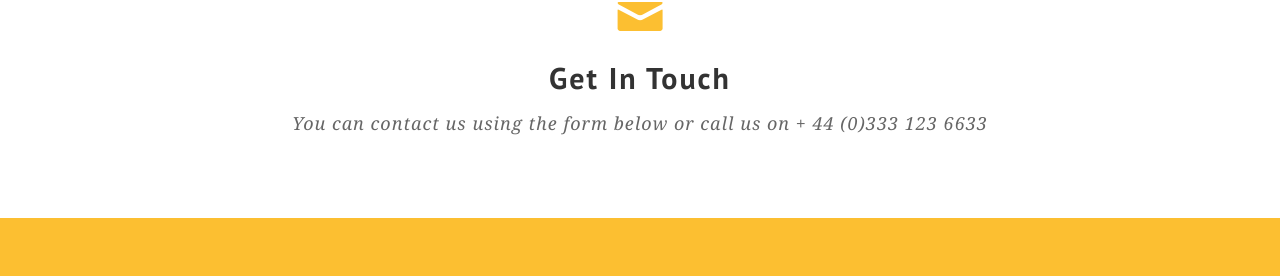
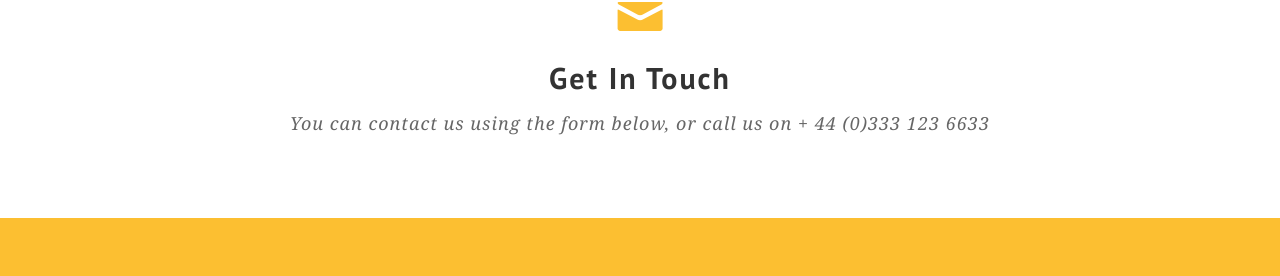
Before and after one commit to zincdesign/sitedesk.github.io, a Jekyll site: the page built from contact.html, in a window 1280 px wide. Shown: the part 168-444 px from the top of the page. Built offline with Jekyll 4.4.1, drawn with Linux system fonts in a browser that asks for light colours; some web fonts are replaced.

Commit message:
Schoolboy error

```diff
--- a/_includes/get-in-touch.html
+++ b/_includes/get-in-touch.html
@@ -13,7 +13,7 @@ document.addEventListener("DOMContentLoaded", function(event) {
       <div class='special-title centered-text'>
         <i class='icon-mail'></i>
         <h2>Get In Touch</h2>
-        <p id='contact-form-blurb'>You can contact us using the form below or call us on + 44 (0)333 123 6633</p>
+        <p id='contact-form-blurb'>You can contact us using the form below, or call us on + 44 (0)333 123 6633</p>
       </div>
     </div>
   </div>
@@ -22,7 +22,7 @@ document.addEventListener("DOMContentLoaded", function(event) {
   <form class='form' action="https://service.capsulecrm.com/service/newlead" method="post" id='contact-form-form'>
 	<input type="hidden" name="FORM_ID" value="069d3662-442b-434b-8b2c-78b8f49b0db7">
 	<input type="hidden" name="COMPLETE_URL" value="http://sitedesk.com" id='contact-form-complete-url'>
-	<input type="hidden" name="TAG" value="Website">
+	<input type="hidden" name="TAG" value="Website-contact">
     <div class='row'>
       <div class='medium-6 large-6 columns'>
         <input name='PERSON_NAME' placeholder='Full name*' type='text'>
```
Also changed, not shown: other parts of _includes/get-in-touch.html (+1 -1 lines).
